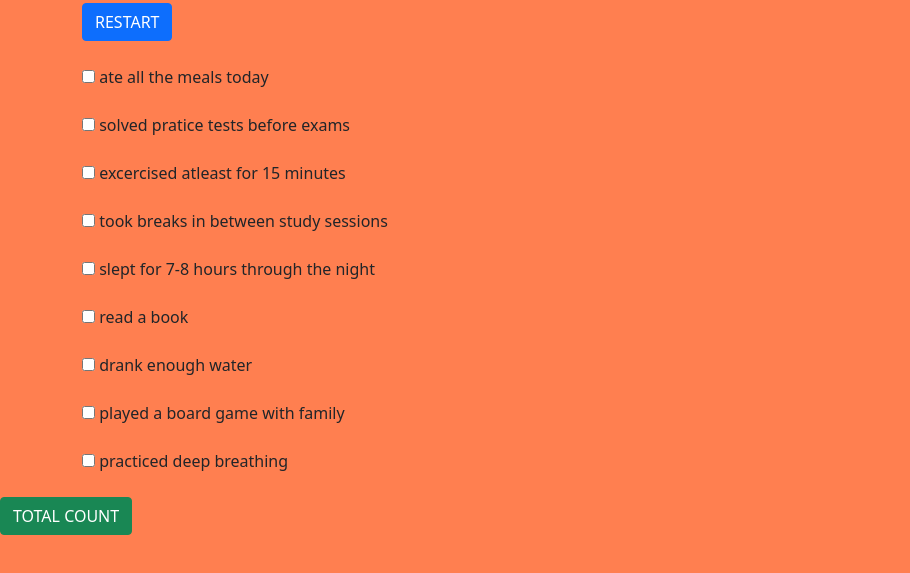
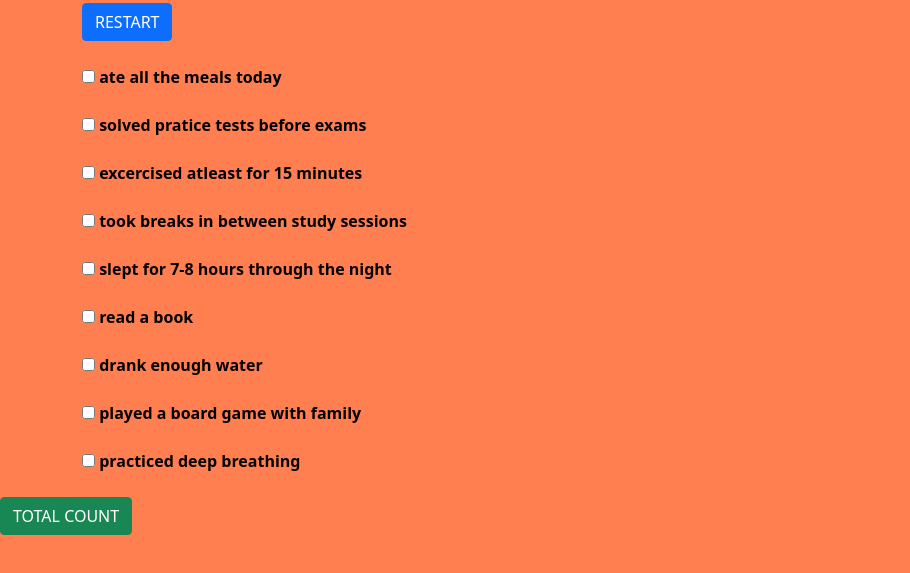
Before and after one commit to venu1303/jyothi-checklist, a plain HTML site: page index.html in a window 1280 px wide. Shown: the part 53-626 px from the top of the page, without its empty margins (0-910 px from the left). Drawn offline with nearby package versions, Linux system fonts and the light colour scheme.

Commit message:
Update index.html

```diff
--- a/index.html
+++ b/index.html
@@ -9,7 +9,7 @@
     <div class="container">
         <button id="one" type="button" class="btn btn-primary btn btn-large">RESTART </button>
         <br><br>
-    <form>
+    <form style="color:black; font-weight:900">
         <input type="checkbox">
         <label>ate all the meals today</label><br><br>
         <input type="checkbox">
```
